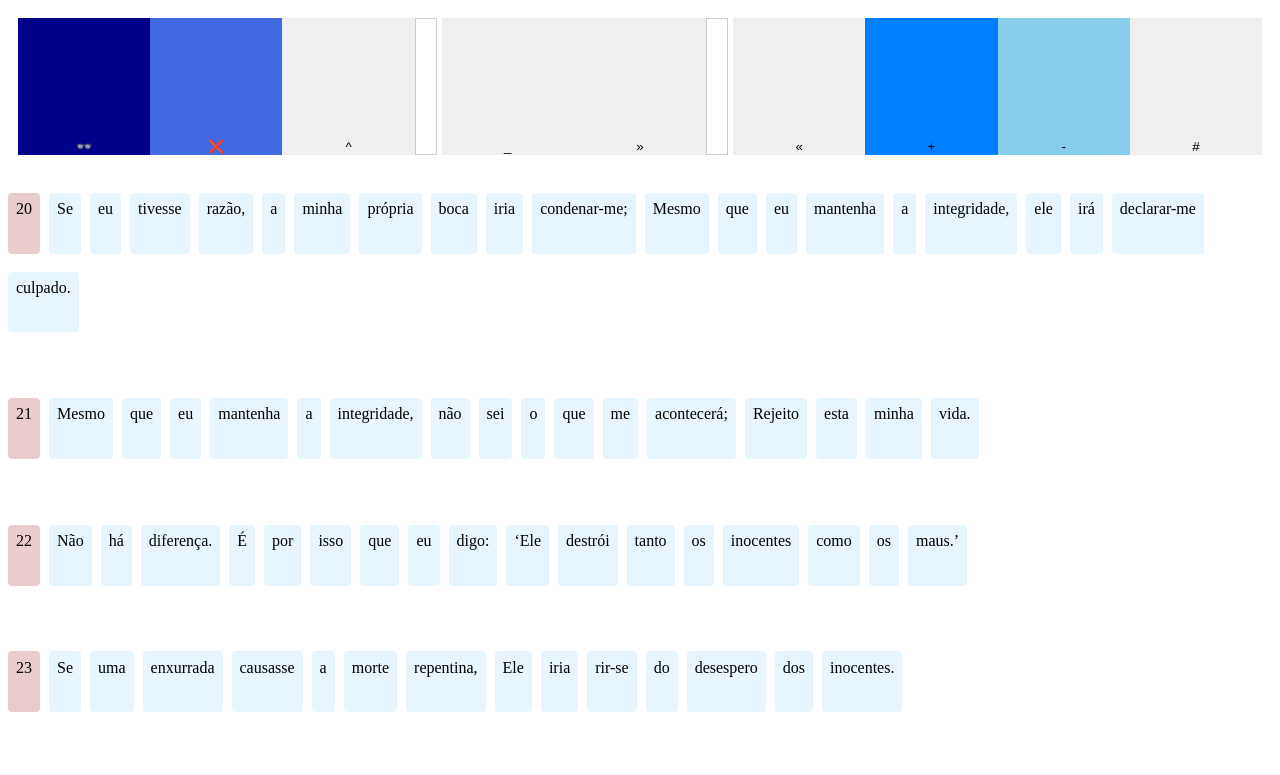
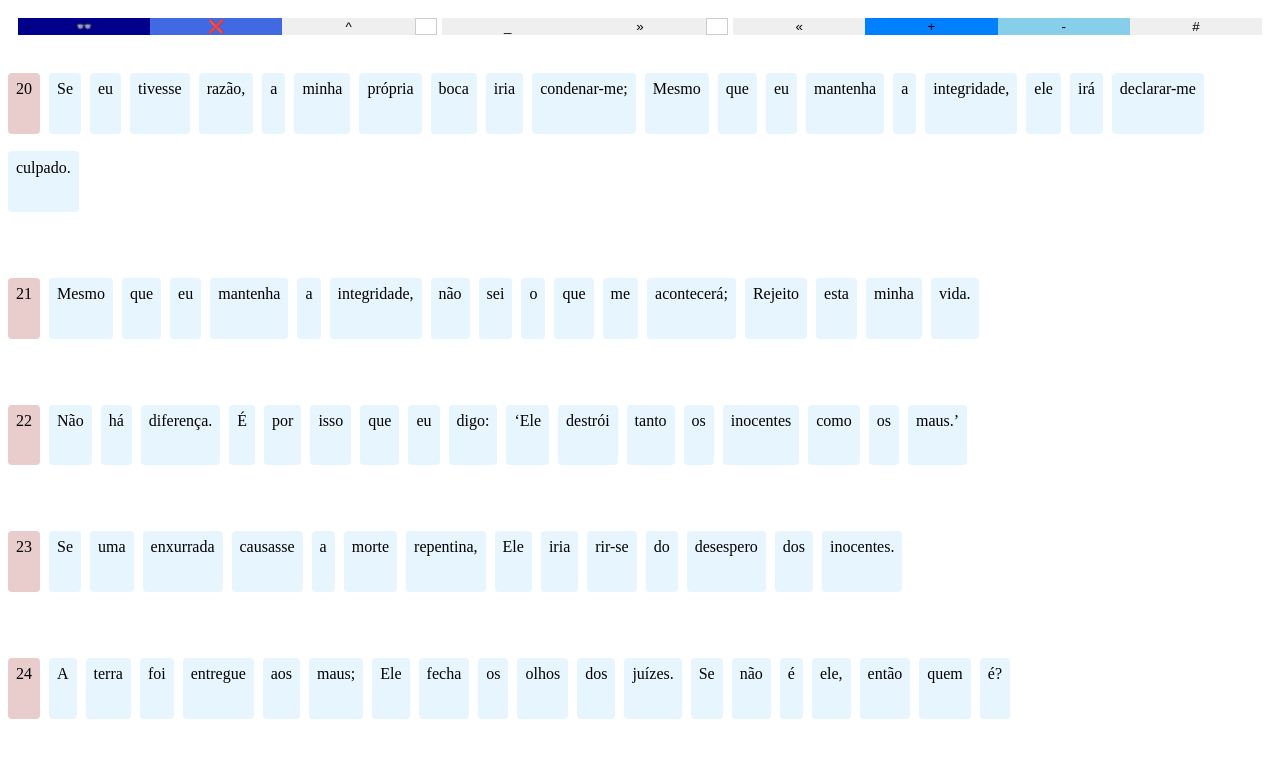
Before and after one commit to thqrs/phonetic_bulgarian, a plain HTML site: page index7.html in a window 1280 px wide. Shown: the top 775 px of the page. Drawn offline with Linux system fonts and the light colour scheme.

Commit message:
Update index7.html

```diff
--- a/index7.html
+++ b/index7.html
@@ -76,7 +76,7 @@
 button::before {
     content: "";
     display: block;
-    padding-top: 100%;  /* This creates a square aspect ratio */
+   /* padding-top: 100%;   This creates a square aspect ratio */
 }
 
 /* Colors for each button, adjust as needed */
```
